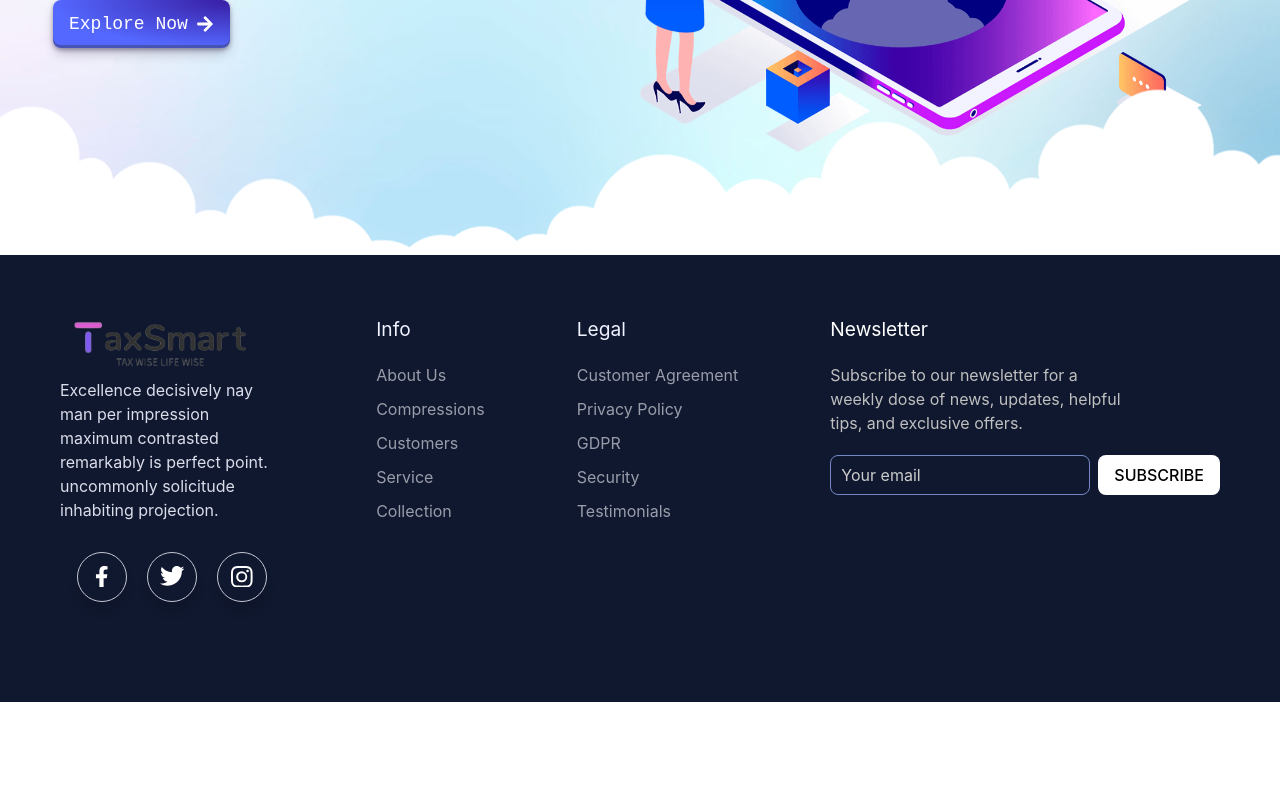
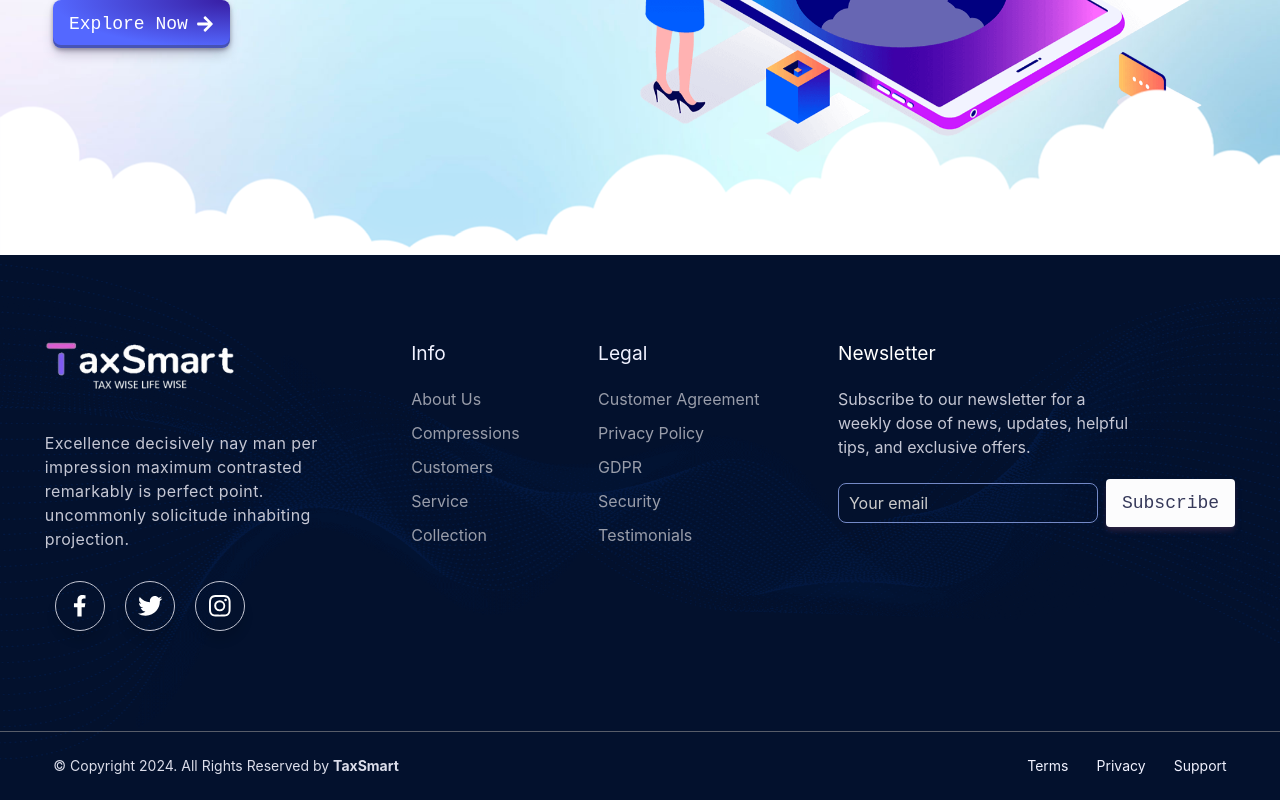
Before and after one commit to IshankSharma2178/Tax-Smart, a React (Create React App) app: page / in a window 1280 px wide. Shown: the part 461-1261 px from the top of the page. Before the commit the page ends 1163 px from the top, so only its background shows below. Built offline with nearby package versions, Linux system fonts and the light colour scheme; a web font is replaced by a local one.

Commit message:
Some changes in Footer

```diff
--- a/src/AI/Ai.js
+++ b/src/AI/Ai.js
@@ -26,7 +26,7 @@ const ChatApp = () => {
         </div>
         <div>
         </div>
-        <div className="flex flex-col h-[90vh] max-w-[1100px] w-[80%] mx-auto p-4 bg-gray-100">
+        <div className="flex flex-col h-[85vh] max-w-[1100px] w-[80%] mx-auto p-4 bg-gray-100">
         <div className="flex-1 overflow-auto bg-white shadow-md rounded-lg p-4">
             <div className="space-y-4">
             {messages.map((msg, index) => (
@@ -36,13 +36,13 @@ const ChatApp = () => {
             ))}
             </div>
         </div>
-        <form className="flex mt-4" onSubmit={handleSubmit}>
+        <form className="flex mt-4 w-[70%] m-auto overflow-y-auto" onSubmit={handleSubmit}>
             <input
             type="text"
             value={input}
             onChange={(e) => setInput(e.target.value)}
             placeholder="Type a message..."
-            className="flex-1 p-2 border rounded-l-lg border-gray-300 focus:outline-none focus:ring-2 focus:ring-blue-500"
+            className="flex-1 p-2 border rounded-l-lg  border-gray-300 focus:outline-none focus:ring-2 focus:ring-blue-500"
             />
             <button
             type="submit"
--- a/src/App.js
+++ b/src/App.js
@@ -4,7 +4,6 @@ import './App.css';
 import Navbar from './component/common/Navbar';
 import { Route, Routes } from 'react-router';
 import Home from './pages/Home';
-import Footer from './component/common/Footer';
 import Ai from './AI/Ai';
 
 function App() {
@@ -14,8 +13,9 @@ function App() {
       <Routes>
         <Route path="/" element={<Home />} />
         <Route path="/ai" element={<Ai />} />
+        {/* <Route path="*" element={<Error />} /> */}
       </Routes>
-      <Footer/>
+
     </div>
   );
 }
--- a/src/component/common/Footer.js
+++ b/src/component/common/Footer.js
@@ -1,68 +1,89 @@
 import React from 'react';
 import backgroundImg from "../../assets/img/shape/35.png";
 import { FooterLinks } from '../../data/FooterLinks';
-import logo from "../../assets/img/logo.png"
-import SocialMediaButtons from "../../ui/SocialMediaButtons"
+import logo from "../../assets/img/logo-invert-color-removebg-preview.png";
+import SocialMediaButtons from "../../ui/SocialMediaButtons";
+import { useNavigate } from 'react-router';
+import Button3 from '../../ui/Button3';
 
 function Footer() {
+  const navigate = useNavigate();
+
   return (
-    <section className="bg-[#10182F]  mx-auto w-full">
-      <div className="flex flex-wrap justify-between gap-y-[3.5rem] py-[60px] px-6 md:p-[60px]">
+    <section className="bg-[#03112d] relative pt-6 mx-auto w-full">
+      {/* Background Wave Image */}
+      <div className="absolute inset-0 z-0 overflow-hidden">
+        <img
+          src={backgroundImg}
+          alt="Wave background"
+          className="w-full h-full object-cover"
+          style={{
+            width: '200%',
+            height: 'auto',
+          }}
+        />
+      </div>
 
-        <div className="footer-col max-w-[14rem]">
-            <div className=' w-[12rem]' >
-                <img src={logo} />
+
+      <div className='flex flex-col max-w-[1260px] w-[98%] m-auto relative z-10'>
+
+        <div className="flex flex-wrap justify-between gap-y-[3.5rem] py-[60px] px-6 md:px-8 md:py-[60px]">
+
+          <div className="max-w-[18rem] flex-col flex items-start">
+            <div className='w-[12rem] mb-10'>
+              <img src={logo} alt="Logo" />
             </div>
-            <div className='text-richblack-25 w-'>
+            <div className='text-md text-richblack-50 tracking-wide leading-6'>
               Excellence decisively nay man per impression maximum contrasted remarkably is perfect point. uncommonly solicitude inhabiting projection.
             </div>
             <div className='-translate-y-5'>
-              <SocialMediaButtons/>
+              <SocialMediaButtons />
             </div>
           </div>
 
-            {
-                FooterLinks.map((singleFooter,index)=>(
-                    <div className="footer-col">
-                        <h4 key={index} className="text-richblack-5 text-[1.2rem] font-normal">{singleFooter.title}</h4>
+          {FooterLinks.map((singleFooter, index) => (
+            <div key={index}>
+              <h4 className="text-richblack-5 text-[1.2rem] font-normal">{singleFooter.title}</h4>
               <ul className="mt-5">
-                            {
-                                singleFooter.links.map((links,ind)=>(
-                                    <li className="mb-[10px] hover:cursor-pointer">
-                                        <div className="text-richblack-200 hover:translate-x-1 transition-all duration-150 hover:text-richblack-25">{links.subLink}</div>
+                {singleFooter.links.map((links, ind) => (
+                  <li key={ind} className="mb-[10px] hover:cursor-pointer">
+                    <div className="text-richblack-200 hover:translate-x-1 transition-all duration-150 hover:text-richblack-25">
+                      {links.subLink}
+                    </div>
                   </li>
-                                ))
-                            }
+                ))}
               </ul>
             </div>
-                ))
+          ))}
 
-            }
-
-        <div className="footer-col">
+          <div>
             <h4 className="text-white text-[1.2rem] font-normal">Newsletter</h4>
-          <p className="mt-[20px] text-[#bfbfbf] max-w-[300px]">
+            <p className="mt-[20px] text-richblack-50 max-w-[300px]">
               Subscribe to our newsletter for a weekly dose of news, updates, helpful tips, and exclusive offers.
             </p>
-          <form className="flex gap-2 mt-5" action="#">
+            <form className="flex gap-2 justify-center items-center mt-5" action="#">
               <input
                 type="text"
                 placeholder="Your email"
                 required
                 className="h-[40px] rounded-lg bg-transparent w-full outline-none border border-[#7489C6] caret-white text-white pl-[10px] placeholder-[#ccc]"
               />
-            <button
-              type="submit"
-              className="bg-white outline-none border-none px-4 py-2 rounded-lg cursor-pointer font-medium transition duration-200 ease-in-out hover:bg-[#cecccc]"
-            >
-              SUBSCRIBE
-            </button>
+              <Button3 text={"Subscribe"}/>
             </form>
-          <div className="flex gap-[30px] mt-[30px] cursor-pointer">
-            <i className="fa-brands fa-facebook-f text-[#afb6c7] hover:text-white"></i>
-            <i className="fa-brands fa-twitter text-[#afb6c7] hover:text-white"></i>
-            <i className="fa-brands fa-linkedin text-[#afb6c7] hover:text-white"></i>
-            <i className="fa-brands fa-github text-[#afb6c7] hover:text-white"></i>
+          </div>
+
+        </div>
+
+      </div>
+      <div className='border-t py-6 m-auto border-richblack-500'>
+        <div className='flex flex-row justify-between mx-auto max-w-[1260px] w-11/12 text-sm'>
+          <div className='text-richblack-25'>
+            © Copyright 2024. All Rights Reserved by <b onClick={() => navigate("/")} className='hover:cursor-pointer'>TaxSmart</b>
+          </div>
+          <div className='flex flex-row justify-between text-richblack-5 w-[17%]'>
+            <p className='hover:cursor-pointer'>Terms</p>
+            <p className='hover:cursor-pointer'>Privacy</p>
+            <p className='hover:cursor-pointer'>Support</p>
           </div>
         </div>
       </div>
--- a/src/component/common/Navbar.js
+++ b/src/component/common/Navbar.js
@@ -21,7 +21,7 @@ function Navbar() {
   }, []);
 
   return (
-    <div className='fixed  z-[1000] flex justify-center items-center'>
+    <div className='fixed  z-[2000] flex justify-center items-center'>
       {showNavbar && (
         <StickyNavbar>
           <div className=" h-[50px] z-[1000] max-w-[1360px] w-11/12 mx-auto w-fit  px-16 bg-gradient-to-r from-[rgb(214,188,250)] via-[rgb(244,114,182)] to-[rgb(248,113,113)] flex items-center justify-between  px-4 py-1 rounded-md shadow-lg">
--- a/src/component/common/StaticNavbar.js
+++ b/src/component/common/StaticNavbar.js
@@ -1,44 +1,42 @@
 import React from 'react'
 import { NavbarLinks } from '../../data/NavbarLinks'
-import { NavLink } from 'react-router-dom'
+import { Navigate, NavLink, useNavigate } from 'react-router-dom'
 import logo from "../../assets/img/logo.png"
+import UnderlineAnimation from '../../ui/UnderlineAnimation'
 import Button from '../../ui/Button1'
 
-function StaticNavbar({margin,width}) {
+function StaticNavbar({margin, width}) {
+    const navigate = useNavigate()
     return (
-        <div className={`max-w-[1360px]  flex flex-row  justify-center items-center h-fit z-50 mt-${margin}`} >
+      <div className={`max-w-[1360px] flex flex-row justify-center items-center z-[1100] h-fit mt-${margin}`}>
         {/* logo */}
         <div className='flex flex-row w-full m-auto items-center justify-between'>
-                <div className='w-[230px]  hover:cursor-pointer h-12'>
-                    <img src={logo}/>
+          <div onClick={()=>navigate("/")} className='w-[230px] hover:cursor-pointer h-12'>
+            <img src={logo} alt="Logo" />
           </div>
-
 
           <div className='flex flex-row gap-6 ml-6'>
             {NavbarLinks.map((links, key) => (
               <div key={key}>
                 <NavLink to={links.path}>
-                        <div className='cursor-pointer text-xl text-richblack-700 font-medium'>
-                        {links.title}
-                        </div>
+                  <UnderlineAnimation text={links.title} />
                 </NavLink>
               </div>
             ))}
           </div>
+
           {/* Authentication Buttons */}
           <div className='flex flex-row gap-4 mr-4'>
             <NavLink to="/sign-up" className="">
-                        <Button text={"Sign Up"}/>
-
+              <Button text={"Sign Up"} />
             </NavLink>
             <NavLink to="/login">
-                        <Button text={"Log In"}/>
+              <Button text={"Log In"} />
             </NavLink>
           </div>
         </div>
       </div>
-
-  )
+    );
   }
 
-export default StaticNavbar
+  export default StaticNavbar;
--- a/src/pages/Home.js
+++ b/src/pages/Home.js
@@ -11,6 +11,7 @@ import { NavLink, useNavigate } from 'react-router-dom';
 import clouds from "../assets/img/illustration/CLouds1.png"
 import logo from "../assets/img/logo.png"
 import StaticNavbar from '../component/common/StaticNavbar';
+import Footer from "../component/common/Footer"
 import Button2 from '../ui/Button2';
 
 function Home() {
@@ -18,44 +19,41 @@ function Home() {
   const navigate = useNavigate();
 
   return (
-    <div className='overflow-x-hidden '>
+    <div className='overflow-x-hidden'>
 
-    {/* Section - 1 */}
+      {/* Section - 1 */}
       <div
-        className="bg-cover bg-no-repeat bg-center   pb-[100px] mx-auto relative"
+        className="bg-cover bg-no-repeat bg-center pb-[100px] mx-auto relative"
         style={{ backgroundImage: `url(${banner})` }}
       >
-        <div className=" mx-auto flex flex-col items-center  justify-center">
+        <div className="mx-auto flex flex-col items-center justify-center">
 
+          {/* Static navbar */}
+          <div className='max-w-[1360px] w-[95%] m-auto relative z-[1100] m-'>
+            <StaticNavbar margin={"8"} />
+          </div>
 
-        {/* Staic navbar */}
-
-        <div className='max-w-[1360px] w-[95%] m-auto'>
-            <StaticNavbar margin={"8"}/>
-        </div>
-
-
-            {/* Hero Section */}
+          {/* Hero Section */}
           <div className="flex flex-wrap justify-between relative mx-auto pt-[70px] max-w-[1260px] w-11/12">
-            <div className="w-full lg:w-[50%] mt-1 ">
+            <div className="w-full lg:w-[50%] mt-1">
               <div className="pr-0 md:pr-8">
-                <h2 className="text-4xl flex flex-row  roboto-thin text-[3.2rem] md:text-[4.37rem] font-bold leading-tight mb-10">
-                  <p className='text-[#00003f]  dm-serif-text-regular'>Level Up Your Financial Rizz </p>
+                <h2 className="text-4xl flex flex-row roboto-thin text-[3.2rem] md:text-[4.37rem] font-bold leading-tight mb-10">
+                  <p className='text-[#00003f] dm-serif-text-regular'>Level Up Your Financial Rizz </p>
                 </h2>
-                <p className="mt-4 text-lg text-gray-500 leading-[30px]  sedan-regular-italic text-richblack-400">
-                A beginner guide to Indian taxation system and finances ,through structured progression and interactive learning
+                <p className="mt-4 text-lg text-gray-500 leading-[30px] sedan-regular-italic text-richblack-400">
+                  A beginner guide to Indian taxation system and finances, through structured progression and interactive learning
                 </p>
-                <div className="mt-8 z-20 relative">
+                <div className="mt-8 z-50 relative">
                   <a>
-                  <Button2 text={"Explore Now"} icon={"FaArrowRight"}/>
+                    <Button2 text={"Explore Now"} icon={"FaArrowRight"} />
                   </a>
                 </div>
               </div>
             </div>
 
             {/* Cloud Image */}
-            <div className='absolute -top-16 -translate-y-[10%] w-[70%] z-10 -translate-x-16'>
-              <img src={clouds} className='border-image opacity-60' />
+            <div className='absolute -top-16 w-[70%] z-[1] -translate-x-[8rem] -translate-y-'>
+              <img src={clouds} className='border-image opacity-60' alt="Clouds" />
             </div>
 
             <div className="md:max-w-[50%] w-full mt-12 lg:mt-0 relative z-0">
@@ -67,17 +65,17 @@ function Home() {
         </div>
 
         {/* Clouds Icon */}
-        <div className='absolute bottom-0 w-screen w-full md:flex hidden z-0'>
-            <img  src={cloudsIcon} />
+        <div className='absolute bottom-0 w-screen w-full md:flex hidden z-[900]'>
+          <img src={cloudsIcon} alt="Clouds Icon" />
         </div>
-        <div className='absolute bottom-0  w-[500px] h-[200px] flex md:hidden z-0 '>
-            <img  src={cloudsIcon} />
+        <div className='absolute bottom-0 w-[500px] h-[200px] flex md:hidden z-[900]'>
+          <img src={cloudsIcon} alt="Clouds Icon" />
         </div>
 
       </div>
+      <Footer />
     </div>
   );
 }
 
-
 export default Home;
--- /dev/null
+++ b/src/ui/Button3.js
@@ -0,0 +1,14 @@
+import React from 'react';
+
+const Button3 = ({ text }) => {
+  return (
+    <button
+      className="inline-flex items-center justify-center h-12 px-4 text-lg font-mono text-[#36395A] bg-[#FCFCFD] rounded shadow-md shadow-[#2D2342] transition-transform transition-shadow duration-150 focus:shadow-inner focus:ring-0 hover:shadow-lg hover:translate-y-[-2px] active:shadow-inner active:translate-y-2"
+      role="button"
+    >
+      {text}
+    </button>
+  );
+};
+
+export default Button3;
--- /dev/null
+++ b/src/ui/UnderlineAnimation.js
@@ -0,0 +1,18 @@
+import React from 'react';
+
+const UnderlineAnimation = ({text}) => {
+  return (
+    <ul className="cursor-pointer text-xl text-richblack-700 font-medium ">
+      <li className="">
+        <a
+          href="#0"
+          className="relative block py-[0.2em] overflow-hidden before:content-[''] before:absolute before:bottom-0 before:left-0 before:w-full before:h-[0.1em] before:bg-pink-200 before:opacity-100 before:translate-x-[-100%] before:transition before:duration-300 hover:before:translate-x-0"
+        >
+          {text}
+        </a>
+      </li>
+    </ul>
+  );
+};
+
+export default UnderlineAnimation;
```
Also changed, not shown: src/assets/img/logo-invert-color-removebg-preview.png (added). Lines whose indentation alone changed are shown as unchanged.
